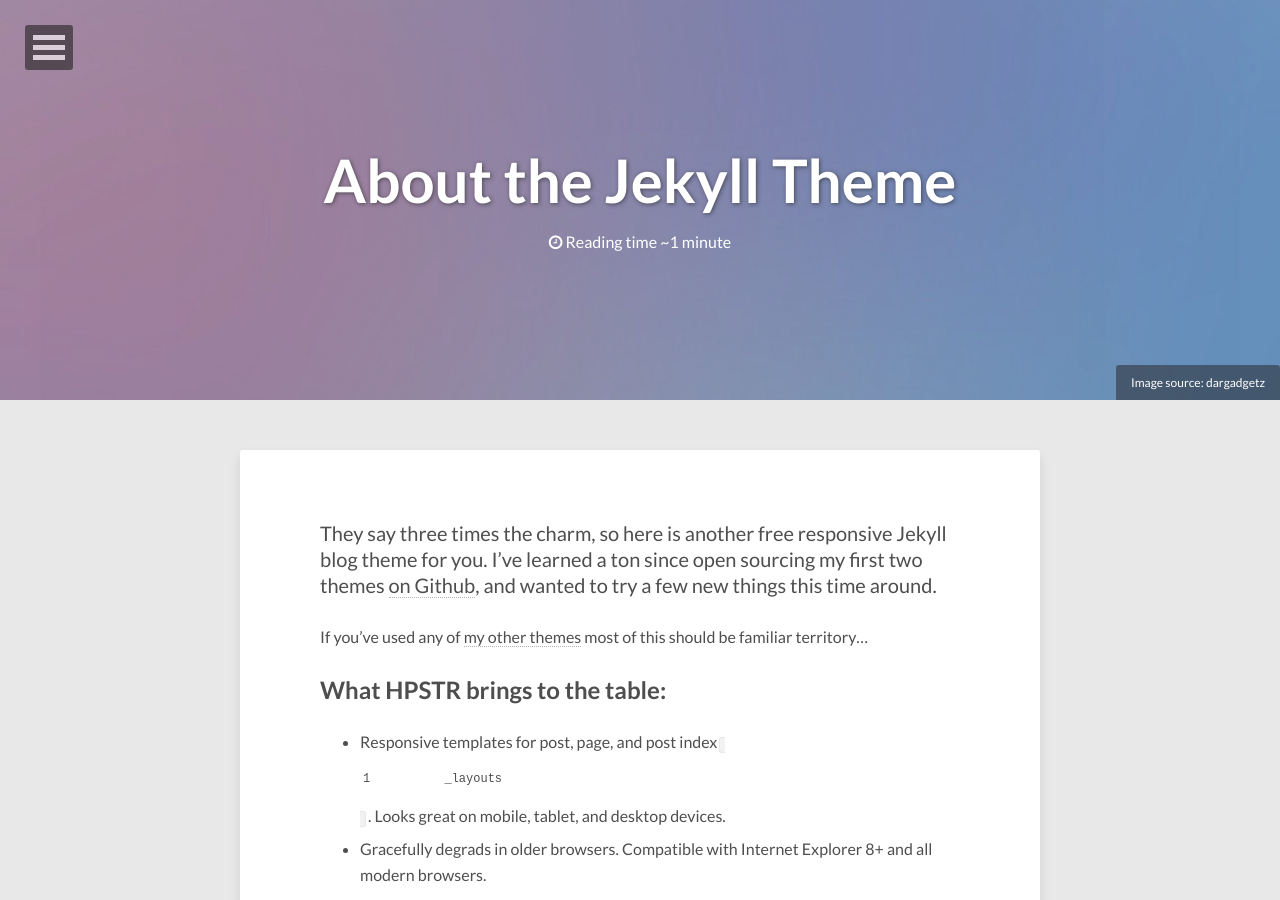
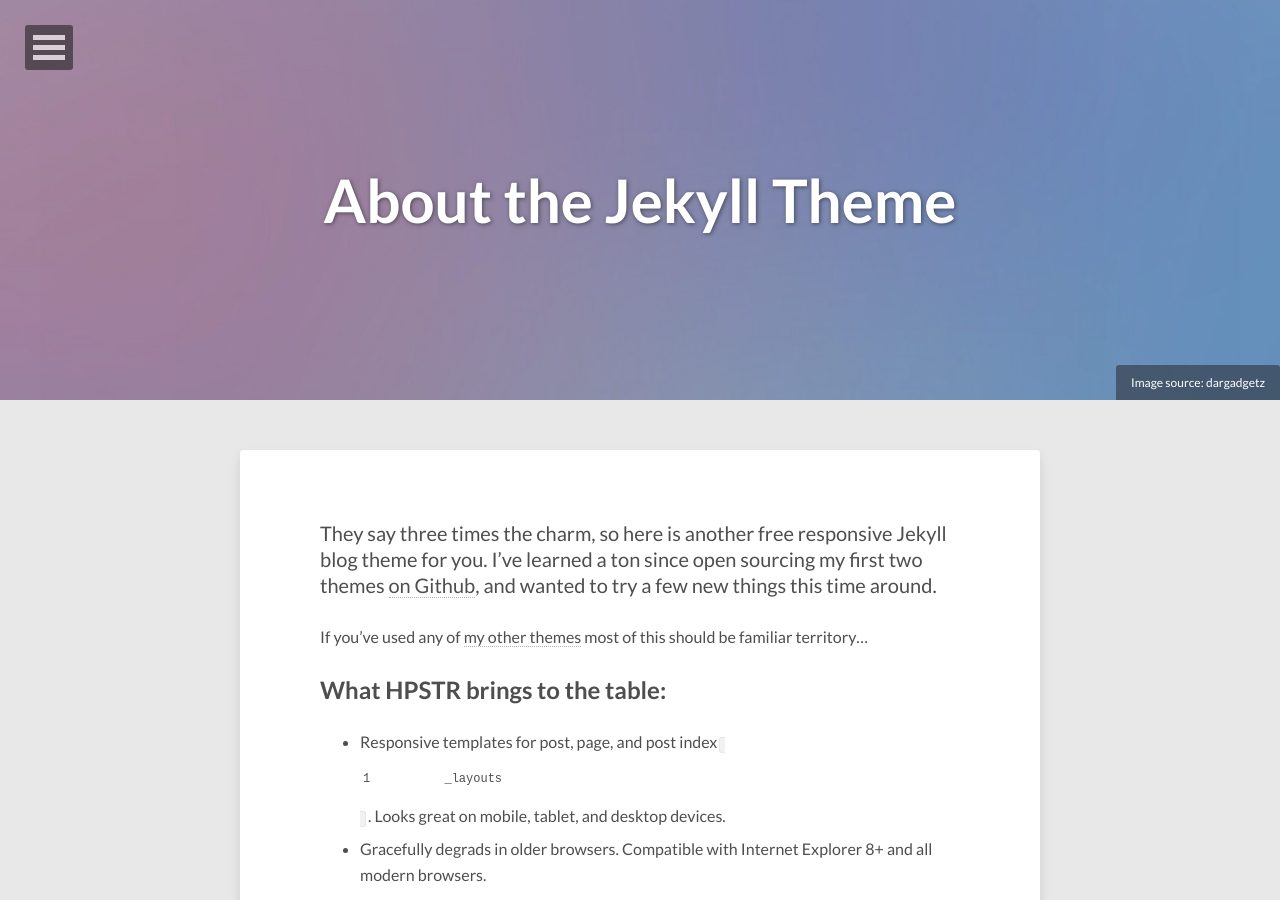
Before and after one commit to tangith/tangith.github.io, a Jekyll site: the page built from about/index.md, in a window 1280 px wide and 900 px high. Built offline with Jekyll 4.4.1, drawn with Linux system fonts in a browser that asks for light colours; nearby versions of some CDN libraries; some of the changed lines change nothing that is shown.

Commit message:
update
描述、阅读时间

```diff
--- a/_config.yml
+++ b/_config.yml
@@ -1,7 +1,7 @@
-title:            Ang
-description:      Describe your website here.
+title:            ANG
+description:      重要的东西，眼睛是看不见的
 disqus_shortname: hpstrtheme
-reading_time:     true
+reading_time:     false
 words_per_minute: 200
 # Your site's domain goes here (eg: //mmistakes.github.io, http://mademistakes.com, etc)
 # When testing locally leave blank or use http://localhost:4000
```
